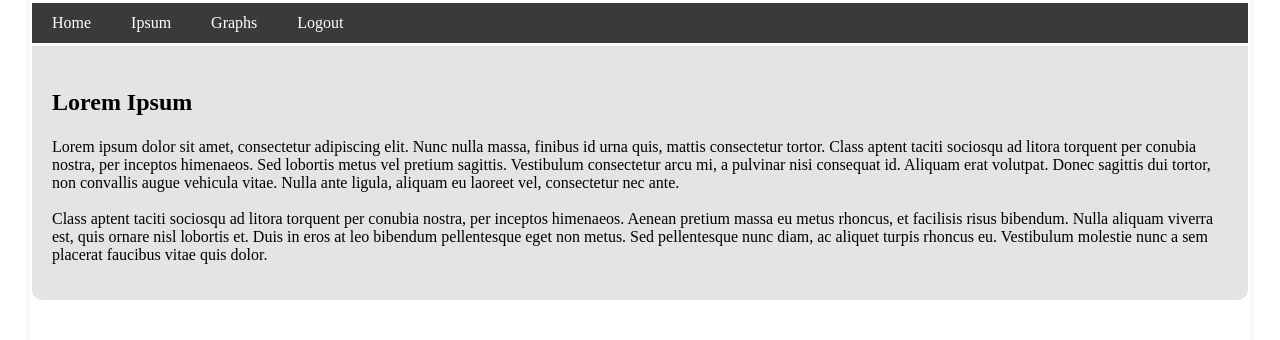
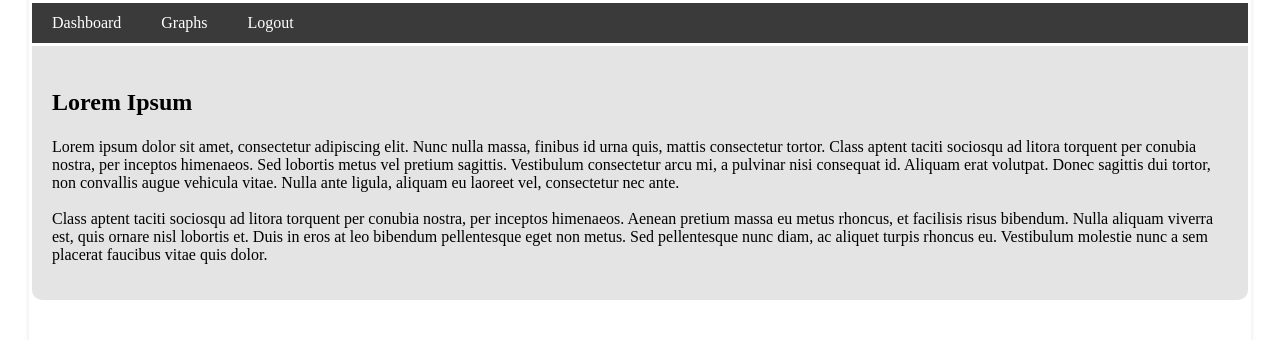
Before and after one commit to mishadokter/Project-2.2, a PHP site: page /index.php in a window 1280 px wide. Shown: the part 245-585 px from the top of the page. Run offline with PHP 8.4, Linux system fonts and the light colour scheme; a user stored in the database is signed in.

Commit message:
Update of nav.php

```diff
--- a/inc/nav.php
+++ b/inc/nav.php
@@ -7,14 +7,12 @@ error_reporting( error_reporting() & ~E_NOTICE ); //Hides the "variable not defi
 	<?php
 	if($_SESSION['login']) { ?>
 	<ul class="navigation">
-		<li><a href="index.php" title="">Home</a></li>
-		<li><a href="#" title="">Ipsum</a></li>
+		<li><a href="dashboard.php" title="">Dashboard</a></li>
 		<li><a href="#" title="">Graphs</a>
 		  <ul>
 			<li><a href="#" title="">Foo</a></li>
 			<li><a href="#" title="">Bar</a></li>
 			<li><a href="#" title="">Foobar</a></li>
-			<li><a href="#" title="">Line graph</a></li>
 		  </ul>
 		</li>
 		<li><a href="login.php?logout">Logout</a></li>
```
